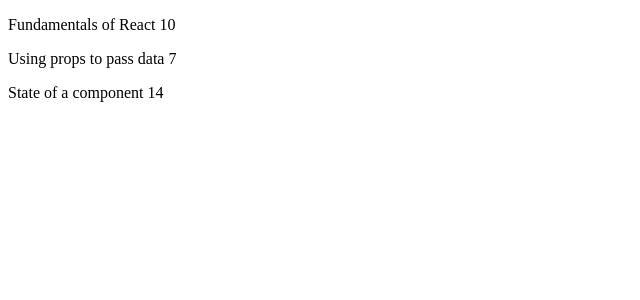
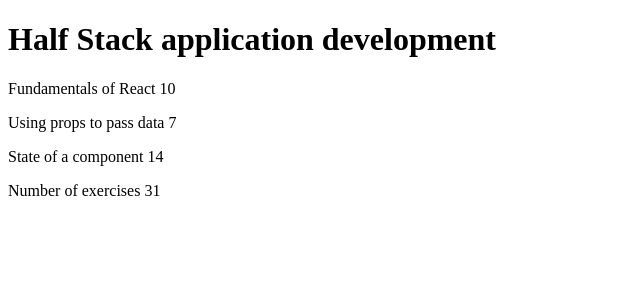
Before and after one commit to Andrews-melo/submission-rep-fullstackopen, a JavaScript app in the folder part1/setup-app/: page / in a window 1280 px wide. Shown: the top 300 px of the page, without its empty margins (0-640 px from the left). Built offline with nearby package versions, Linux system fonts and the light colour scheme.

Commit message:
1.4: Course Information step 4

```diff
--- a/part1/setup-app/src/App.js
+++ b/part1/setup-app/src/App.js
@@ -20,7 +20,7 @@
 
 const Total = (props) => {
   return (
-    <p>Number of exercises {props.exercises[0] + props.exercises[1] + props.exercises[2]}</p>
+    <p>Number of exercises {props.exercises}</p>
   )
 }
 
@@ -34,24 +34,28 @@
 
 const App = () => {
   const course = 'Half Stack application development'
-  const part1 = {
+  const parts = [
+    {
       name: 'Fundamentals of React',
       exercises: 10
-  }
-  const part2 = {
+    },
+    {
       name: 'Using props to pass data',
       exercises: 7
-  }
-  const part3 = {
+    },
+    {
       name: 'State of a component',
       exercises: 14
     }
+  ]
 
   return (
     <>
-      <Part name={part1.name} exercises={part1.exercises} />
-      <Part name={part2.name} exercises={part2.exercises} />
-      <Part name={part3.name} exercises={part3.exercises} />
+      <Header course={course} />
+      <Part name={parts[0].name} exercises={parts[0].exercises} />
+      <Part name={parts[1].name} exercises={parts[1].exercises} />
+      <Part name={parts[2].name} exercises={parts[2].exercises} />
+      <Total exercises={parts[0].exercises + parts[1].exercises + parts[2].exercises} />
     </>
   )
 }
```
Lines whose indentation alone changed are shown as unchanged.
